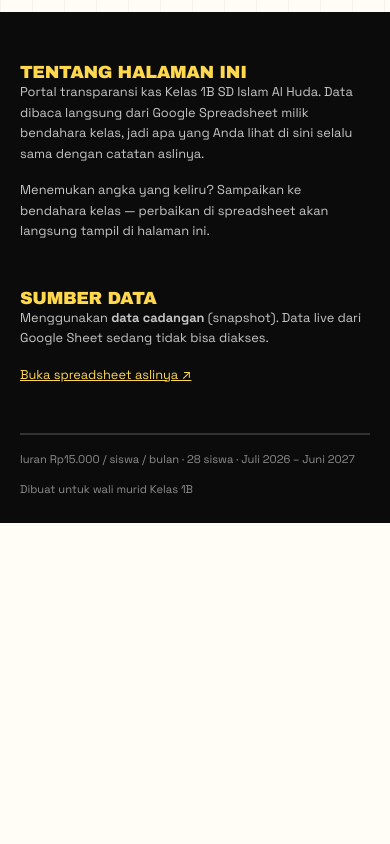
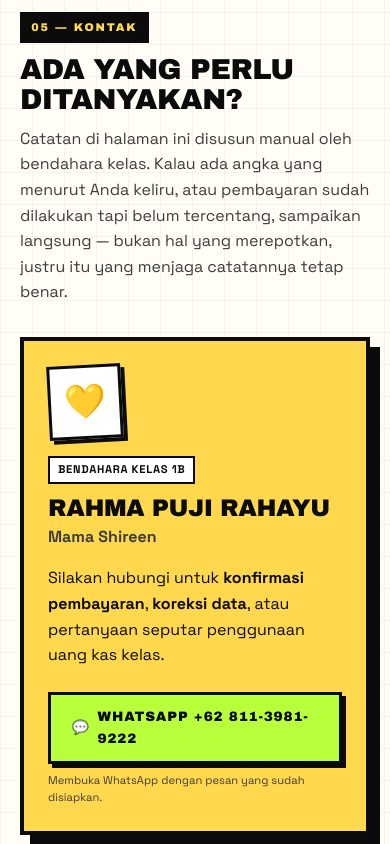
Before and after one commit to belvahector-ship-it/kas-kelas-1b-sd-alhuda, a plain HTML site: page index.html in a window 390 px wide. Shown: the part 5940-6784 px from the top of the page. Before the commit the page ends 6463 px from the top, so only its background shows below. Drawn offline with Linux system fonts and the light colour scheme; no server answers.

Commit message:
Tambah kartu kontak bendahara dan kredit pengelola web
- Section Kontak berisi kartu bendahara kelas (Rahma Puji Rahayu)
  dengan link WhatsApp berpesan siap-kirim.
- Kredit iBelva-Studios dan kontak teknis di footer paling bawah,
  font kecil agar tidak bersaing dengan kontak bendahara.
- ADMIN_EMAILS dibatasi ke email bendahara saja.

Co-Authored-By: Claude Opus 5 <noreply@anthropic.com>

```diff
--- a/assets/css/style.css
+++ b/assets/css/style.css
@@ -485,6 +485,34 @@ tfoot td.sticky-l { background: var(--yellow); }
 .locked { border: var(--bw) dashed var(--ink); padding: var(--s5); text-align: center; background: repeating-linear-gradient(45deg, transparent 0 10px, rgba(11,11,11,.04) 10px 20px); }
 .locked p { font-size: var(--fs-sm); color: var(--ink-soft); }
 
+/* ---------- 13b. KARTU KONTAK BENDAHARA ---------- */
+.kontak {
+  display: flex; align-items: flex-start; gap: var(--s5);
+  background: var(--yellow);
+  border: var(--bw-thick) solid var(--ink);
+  box-shadow: var(--sh-lg);
+  padding: var(--s6);
+  max-width: 700px;
+}
+@media (max-width: 620px) { .kontak { flex-direction: column; gap: var(--s4); padding: var(--s5); } }
+
+.kontak__badge {
+  flex: none;
+  width: 74px; height: 74px;
+  display: grid; place-items: center;
+  font-size: 2.1rem; line-height: 1;
+  background: var(--paper-2);
+  border: var(--bw) solid var(--ink);
+  box-shadow: var(--sh-sm);
+  transform: rotate(-3deg);
+}
+.kontak__body { min-width: 0; }
+.kontak__nama { font-size: clamp(1.5rem, 4.5vw, 2.1rem); text-transform: uppercase; margin-top: var(--s3); line-height: 1.05; }
+.kontak__alias { font-weight: 700; color: var(--ink-soft); margin: .15rem 0 var(--s4); }
+.kontak__note { margin-bottom: var(--s5); max-width: 44ch; }
+.kontak__wa { width: 100%; max-width: 340px; }
+.kontak__hint { font-size: var(--fs-xs); color: var(--ink-soft); margin: var(--s2) 0 0; }
+
 /* ---------- 14. FOOTER ---------- */
 .footer { background: var(--ink); color: var(--paper); border-top: var(--bw-thick) solid var(--ink); padding-block: var(--s7) var(--s5); margin-top: var(--s8); }
 .footer h3 { font-size: var(--fs-h3); text-transform: uppercase; color: var(--yellow); }
@@ -493,6 +521,17 @@ tfoot td.sticky-l { background: var(--yellow); }
 .footer p { color: #C7C7C7; font-size: var(--fs-sm); }
 .footer a { color: var(--yellow); }
 .footer__bar { border-top: 2px solid #333; margin-top: var(--s6); padding-top: var(--s4); font-size: var(--fs-xs); color: #8E8E8E; display: flex; flex-wrap: wrap; gap: var(--s3); justify-content: space-between; }
+
+/* kredit pengelola web — paling bawah, sengaja kecil */
+.credit { border-top: 1px solid #2A2A2A; margin-top: var(--s4); padding-top: var(--s4); text-align: center; }
+.credit__line { font-size: .68rem; line-height: 1.7; color: #7E7E7E; margin: 0; letter-spacing: .02em; }
+.credit__line b { color: var(--yellow); font-weight: 700; }
+.credit__line a { color: #9A9A9A; text-decoration: none; border-bottom: 1px solid #444; }
+.credit__line a:hover { color: var(--yellow); border-bottom-color: var(--yellow); }
+.credit__line a b { color: var(--yellow); }
+.credit__contact { margin-top: .35rem; }
+/* Semua link kredit tetap diberi tinggi sentuh layak walau fontnya kecil. */
+.credit__line a { display: inline-block; padding: .35rem .15rem; }
 
 /* ---------- 15. TOAST & MODAL ---------- */
 #toasts { position: fixed; right: 1rem; bottom: 1rem; z-index: 400; display: grid; gap: .6rem; max-width: min(360px, calc(100vw - 2rem)); }
--- a/assets/js/config.js
+++ b/assets/js/config.js
@@ -34,7 +34,7 @@ window.CONFIG = {
      Kosongkan array ini ([]) kalau ingin semua akun Google yang punya izin
      edit di spreadsheet otomatis boleh mengedit.                            */
   ADMIN_EMAILS: [
-    // 'bendahara1b@gmail.com',
+    'rahmapujirahayu309@gmail.com',   // Rahma Puji Rahayu — bendahara kelas 1B
   ],
 
   /* ---- Perilaku ---- */
--- a/index.html
+++ b/index.html
@@ -41,6 +41,7 @@
       <a href="#grafik">Grafik</a>
       <a href="#iuran">Iuran</a>
       <a href="#pengeluaran">Pengeluaran</a>
+      <a href="#kontak">Kontak</a>
     </nav>
 
     <div class="authbox">
@@ -266,6 +267,41 @@
   </div>
 </section>
 
+<!-- ══════════ KONTAK BENDAHARA ══════════ -->
+<section class="section" id="kontak">
+  <div class="wrap">
+    <div class="section-head reveal">
+      <span class="eyebrow">05 — Kontak</span>
+      <h2>Ada Yang Perlu Ditanyakan?</h2>
+      <p>Catatan di halaman ini disusun manual oleh bendahara kelas. Kalau ada angka yang
+         menurut Anda keliru, atau pembayaran sudah dilakukan tapi belum tercentang,
+         sampaikan langsung — bukan hal yang merepotkan, justru itu yang menjaga
+         catatannya tetap benar.</p>
+    </div>
+
+    <div class="kontak reveal" style="--d:80ms">
+      <div class="kontak__badge" aria-hidden="true">💛</div>
+
+      <div class="kontak__body">
+        <span class="tag">Bendahara Kelas 1B</span>
+        <h3 class="kontak__nama">Rahma Puji Rahayu</h3>
+        <p class="kontak__alias">Mama Shireen</p>
+        <p class="kontak__note">
+          Silakan hubungi untuk <b>konfirmasi pembayaran</b>, <b>koreksi data</b>,
+          atau pertanyaan seputar penggunaan uang kas kelas.
+        </p>
+
+        <a class="btn btn--lime kontak__wa"
+           href="https://wa.me/6281139819222?text=Halo%20Bu%20Rahma%2C%20saya%20wali%20murid%20kelas%201B.%20Saya%20ingin%20bertanya%20soal%20kas%20kelas."
+           target="_blank" rel="noopener">
+          <span aria-hidden="true">💬</span> WhatsApp +62 811-3981-9222
+        </a>
+        <p class="kontak__hint">Membuka WhatsApp dengan pesan yang sudah disiapkan.</p>
+      </div>
+    </div>
+  </div>
+</section>
+
 </main>
 
 <!-- ══════════ FOOTER ══════════ -->
@@ -293,6 +329,23 @@
     <div class="footer__bar">
       <span>Iuran Rp15.000 / siswa / bulan · 28 siswa · Juli 2026 – Juni 2027</span>
       <span>Dibuat untuk wali murid Kelas 1B</span>
+    </div>
+
+    <!-- Kredit & kontak pengelola web — sengaja kecil dan paling bawah,
+         supaya tidak bersaing dengan kontak bendahara di atas. -->
+    <div class="credit">
+      <p class="credit__line">
+        Dibuat &amp; dikembangkan oleh
+        <a href="https://ibstudio.my.id" target="_blank" rel="noopener"><b>iBelva-Studios</b></a>
+        (<a href="https://ibstudio.my.id" target="_blank" rel="noopener">ibstudio.my.id</a>)
+        · <b>Ayah Shireen</b>
+      </p>
+      <p class="credit__line credit__contact">
+        Kendala teknis halaman ini:
+        <a href="https://wa.me/6285163210987?text=Halo%2C%20saya%20ingin%20melaporkan%20kendala%20pada%20web%20kas%20kelas%201B." target="_blank" rel="noopener">WhatsApp +62 851-6321-0987</a>
+        ·
+        <a href="mailto:BelvaFahrozi@unw.ac.id?subject=Kas%20Kelas%201B%20SD%20Islam%20Al%20Huda">BelvaFahrozi@unw.ac.id</a>
+      </p>
     </div>
   </div>
 </footer>
```
